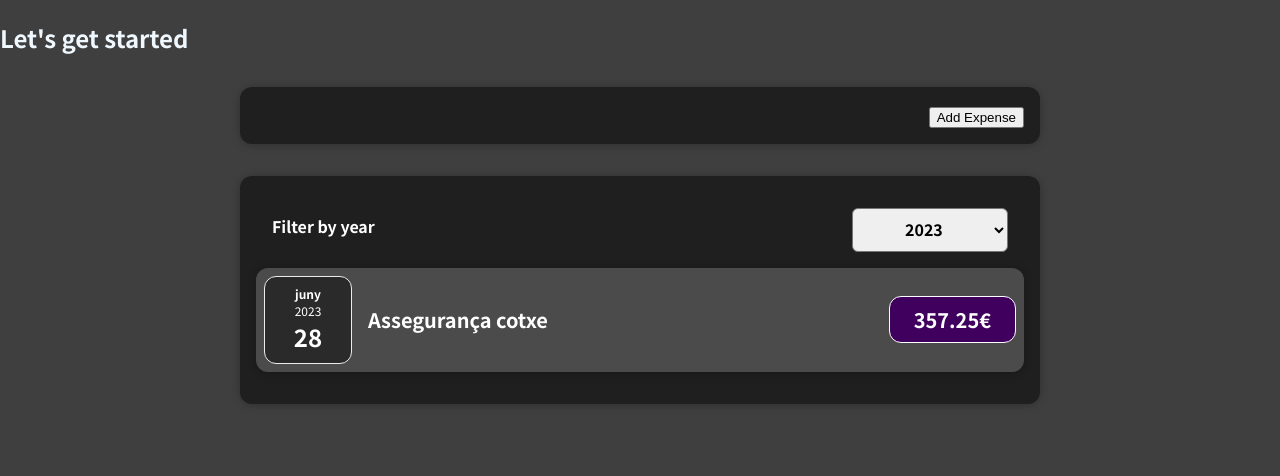
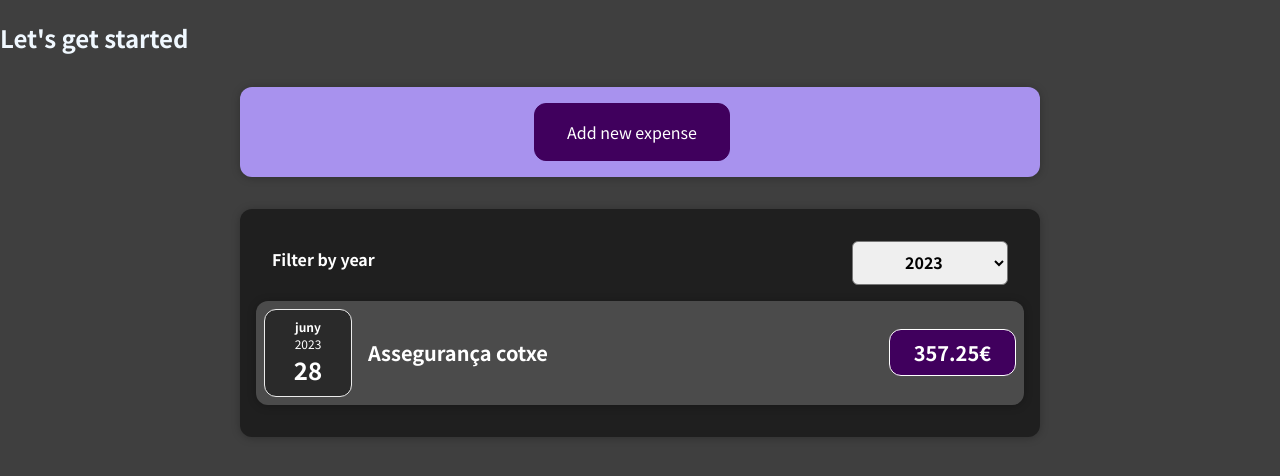
Before and after one commit to gmateu/MyExpenses, a React (Create React App) app: page / in a window 1280 px wide. Shown: the top 476 px of the page. Built offline with nearby package versions, Linux system fonts and the light colour scheme.

Commit message:
added button to add new expense

```diff
--- a/src/App.js
+++ b/src/App.js
@@ -38,34 +38,14 @@ const App = () => {
     console.log("in app.js", expense);
   };
 
-  const togleShowForm = () => {
-    if (showForm) {
-      setShowForm(false);
-    } else {
-      setShowForm(true);
-    }
-  };
 
-  let contentForm = (
-    <Card className="expenses">
-      <div className="new-expense__actions">
-        <button onClick={togleShowForm}>Add Expense</button>
-      </div>
-    </Card>
-  );
-  if (showForm) {
-    contentForm = (
-      <NewExpense
-        onTogleShowForm={togleShowForm}
-        onAddExpense={addExpenseHandler}
-      />
-    );
-  }
 
   return (
     <div>
       <h2>Let's get started</h2>
-      {contentForm}
+      <NewExpense
+        onAddExpense={addExpenseHandler}
+      />
 
       <Expenses expenses={expenses} />
     </div>
--- a/src/components/NewExpense/ExpenseForm.js
+++ b/src/components/NewExpense/ExpenseForm.js
@@ -27,6 +27,7 @@ const ExpenseForm = (props) => {
       date: new Date(enteredDate),
     };
     props.onSaveExpenseData(expenseData);
+    props.isEditingHandler();
     setEnteredTitle("");
     setEnteredAmount("");
     setEnteredDate("");
@@ -68,7 +69,7 @@ const ExpenseForm = (props) => {
         </div>
       </div>
       <div className="new-expense__actions">
-        <button onClick={props.onTogleShowForm}>Cancel</button>
+        <button onClick={props.isEditingHandler}>Cancel</button>
         <button type="submit">Add Expense</button>
       </div>
     </form>
--- a/src/components/NewExpense/NewExpense.js
+++ b/src/components/NewExpense/NewExpense.js
@@ -1,20 +1,31 @@
-import React from "react"
+import React,{useState} from "react"
 import ExpenseForm  from "./ExpenseForm";
+
 import './NewExpense.css'
 
 const NewExpense = (props) => {
+    const [isEditing,setIsEditing]=useState(false)
+
+    const isEditingHandler = () => {
+        if (isEditing){
+            setIsEditing(false);
+        }else{
+            setIsEditing(true);
+        }
+    }
+
     const saveExpenseDataHandler = (enteredExpenseData) => {
         const expenseData={
             ...enteredExpenseData,
             id:Math.random().toString()
         }
-        console.log("on parent",expenseData);
+        isEditingHandler()
         props.onAddExpense(expenseData);
     };
     return (
         <div className="new-expense">
-            <ExpenseForm
-            onTogleShowForm={props.onTogleShowForm} onSaveExpenseData={saveExpenseDataHandler} />
+            {!isEditing && <button onClick={isEditingHandler}>Add new expense</button>}
+            {isEditing && <ExpenseForm isEditingHandler={isEditingHandler} onSaveExpenseData={saveExpenseDataHandler} />}
         </div>
     );
 
```
